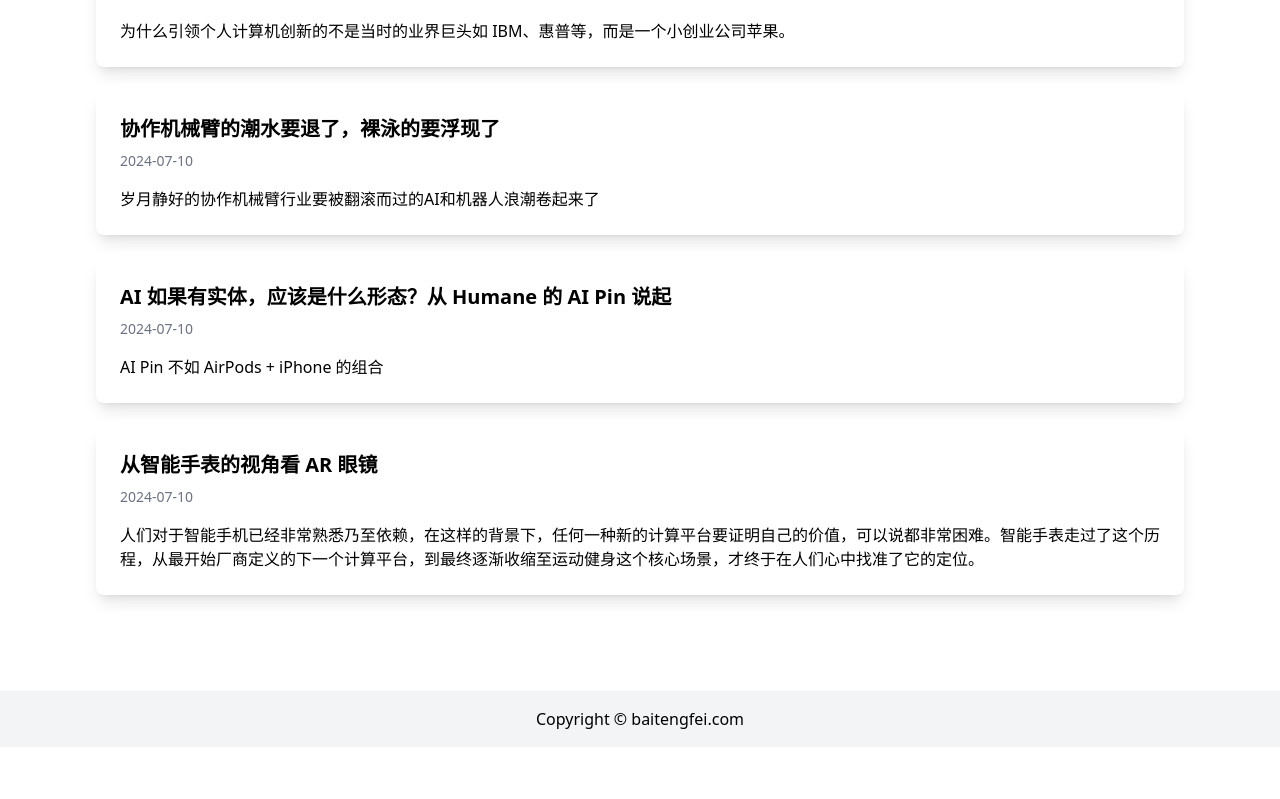
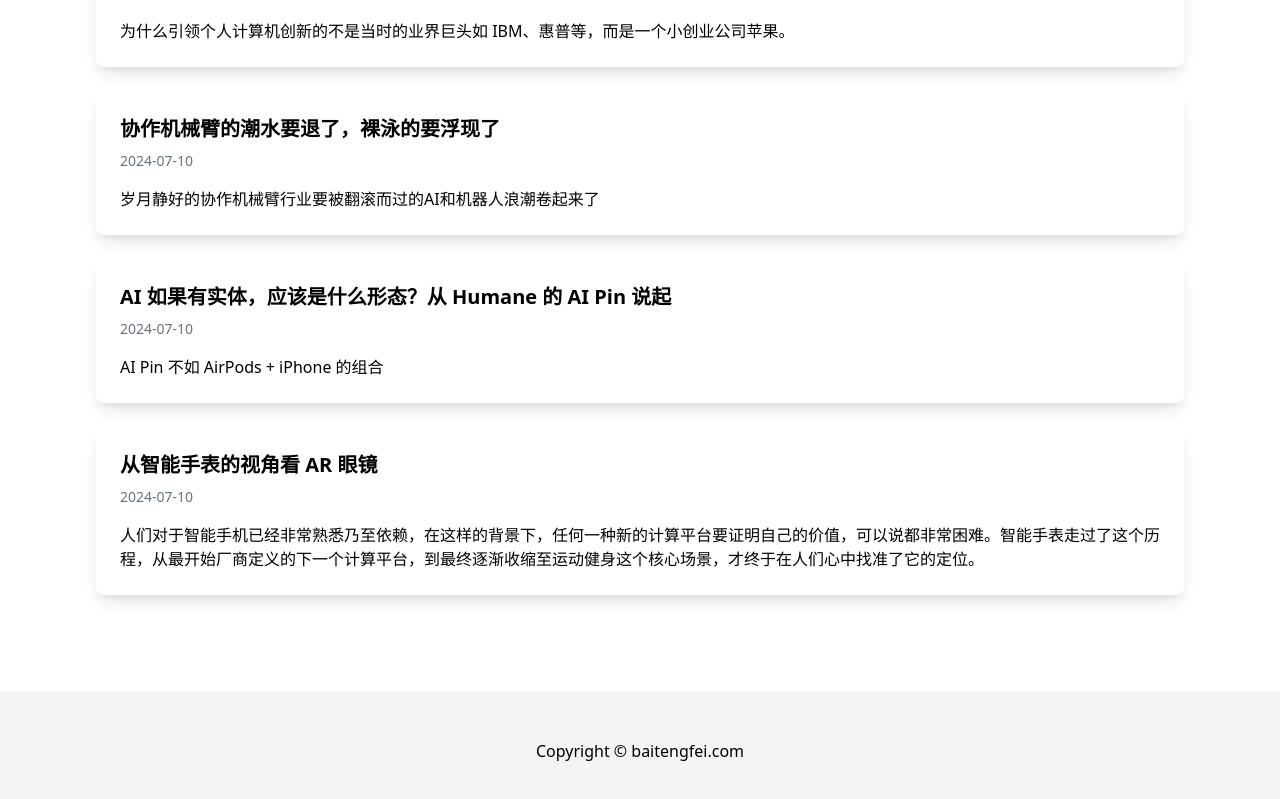
Before and after one commit to baitengfei/baitengfei, a Next.js app: page / in a window 1280 px wide. Shown: the part 1355-2154 px from the top of the page. Before the commit the page ends 2102 px from the top, so only its background shows below. Built offline with nearby package versions, Linux system fonts and the light colour scheme.

Commit message:
Update RootLayout.tsx

```diff
--- a/app/RootLayout.tsx
+++ b/app/RootLayout.tsx
@@ -38,7 +38,7 @@ export default function RootLayout({ children }: Readonly<{ children: React.Reac
 
         <main className="pt-[150px] p-4 mt-4">{children}</main>
 
-        <footer className="p-4 text-center bg-gray-100">
+        <footer className="h-[120px] p-4 bg-gray-100 flex items-center justify-center">
           <p>Copyright &copy; baitengfei.com</p>
         </footer>
 
```
